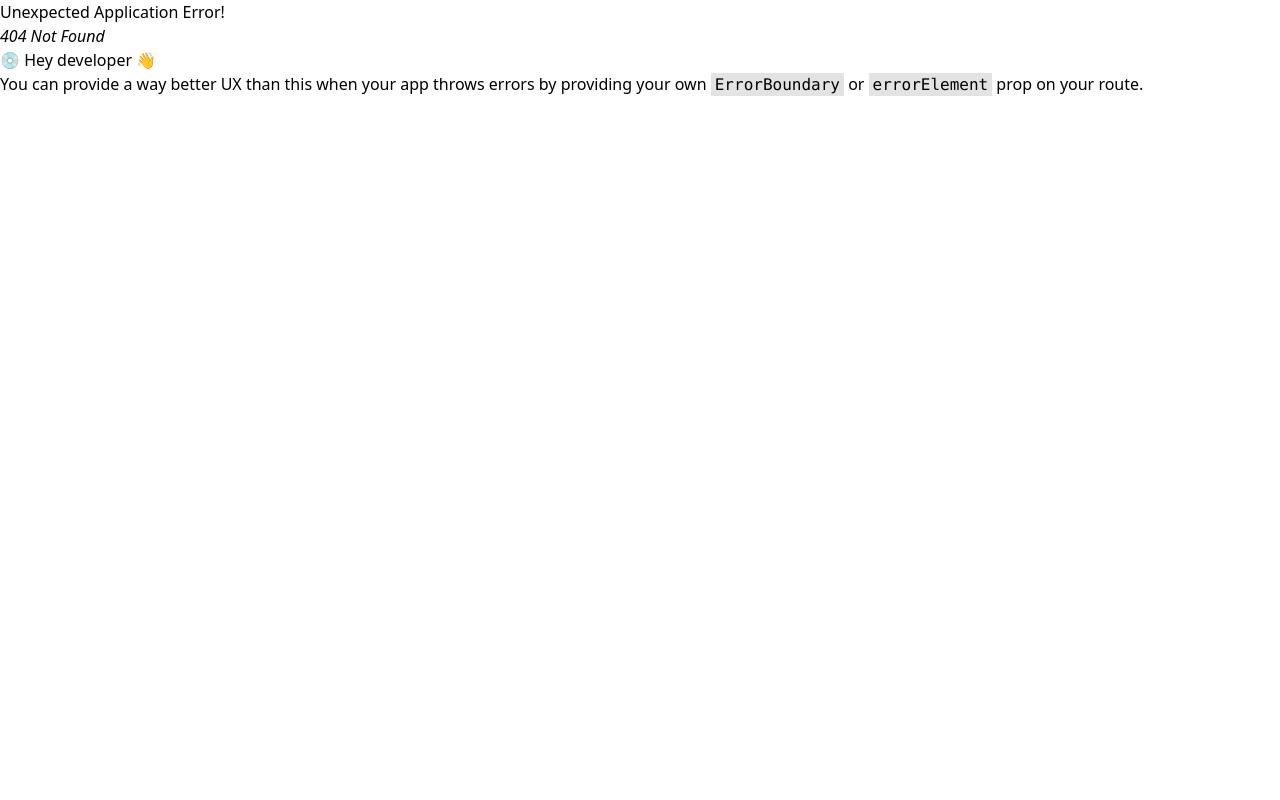
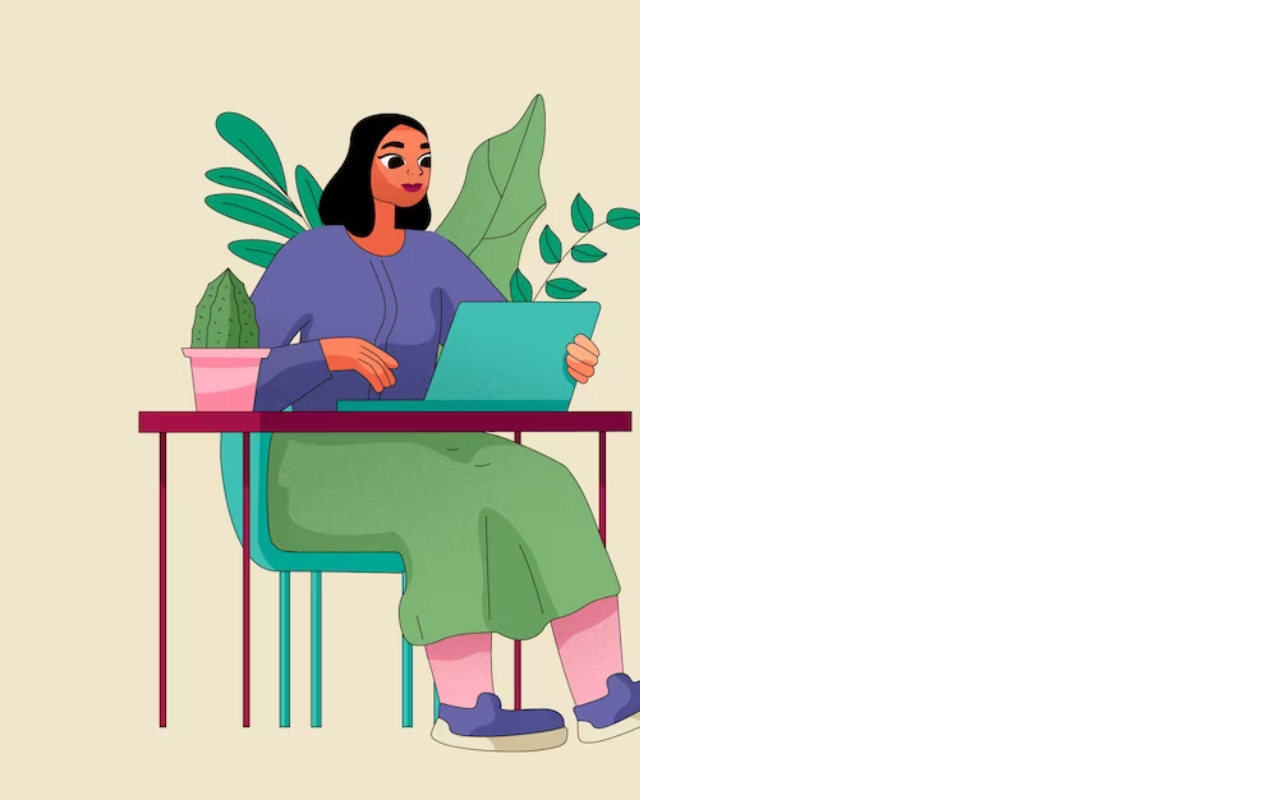
Before and after one commit to hslcreators/prompt-fe, a React (Vite) app: page /personaldetails in a window 1280 px wide. Before the commit this address had no page. Built offline with nearby package versions, Linux system fonts and the light colour scheme.

Commit message:
add a personal details page

```diff
--- /dev/null
+++ b/src/pages/personalDetails.jsx
@@ -0,0 +1,11 @@
+import SideImage from "@/sections/AuthPages/SideImage"
+
+const PersonalDetailsPage = () => {
+    return (
+        <div className="auth-container">
+            <SideImage />
+        </div>
+    )
+}
+
+export default PersonalDetailsPage
--- a/src/routes.jsx
+++ b/src/routes.jsx
@@ -5,6 +5,7 @@ import SignUp from "@pages/signup";
 import CreatePassword from "@pages/createPassword";
 import ForgotPassword from "@pages/forgotPassword";
 import VerifyCode from "@pages/verifyCode";
+import PersonalDetailsPage from "@pages/personalDetails";
 
 const router = createBrowserRouter([
 	{
@@ -24,6 +25,10 @@ const router = createBrowserRouter([
 		element: <ForgotPassword />,
 	},
 	{
+		path: "/personaldetails",
+		element: <PersonalDetailsPage />,
+	},
+	{
 		path: "/createpassword",
 		element: <CreatePassword />,
 	},
```
